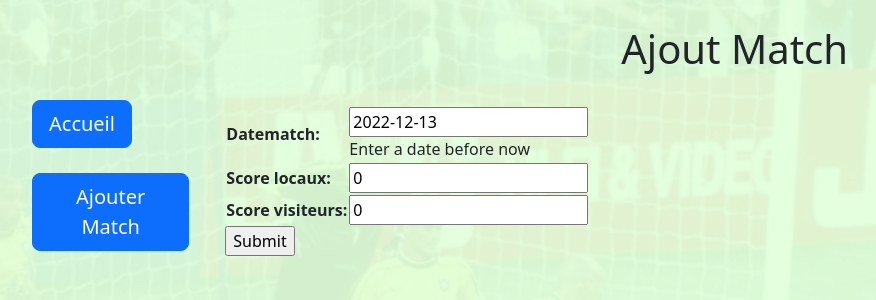
After one commit to DooM3P/mysite2, a Django app: page /game/form/1 in a window 1280 px wide. The commit adds this page. Shown: the top 300 px of the page, without its empty margins (12-888 px from the left). Run offline with Django 4.2, Linux system fonts and the light colour scheme; tables that the repository leaves empty hold one stand-in row (values such as "Sample post").

Commit message:
Version finale

```diff
--- a/game/forms.py
+++ b/game/forms.py
@@ -6,7 +6,7 @@ from game.models import Ligue, Equipe
 from django.core.exceptions import ValidationError
 from django.utils.translation import gettext_lazy as _
 
-class AddMatchForm(forms.Form):
+class add_match_form(forms.Form):
     nom_match = forms.CharField(
         help_text="Nom du Match"
     )
@@ -52,7 +52,31 @@ class AddMatchForm(forms.Form):
         data = self.cleaned_data['datematch']
         # Check if a date is not in the past.
         if data > datetime.date.today():
-            raise ValidationError(_('Invalid date - renewal in past'))
+            raise ValidationError(_('Date Invalide - Match pas encore joué'))
 
         # Remember to always return the cleaned data.
         return data
+
+class modify_matchForm(forms.Form):
+
+    datematch = forms.DateField(
+        help_text="Enter a date before now"
+        )
+
+    score_locaux = forms.IntegerField()
+    score_visiteurs = forms.IntegerField()
+
+    def clean_score_locaux(self):
+        data = self.cleaned_data['score_locaux']
+        if not data : data = 0
+        return data
+    def clean_score_visiteurs(self):
+        data = self.cleaned_data['score_visiteurs']
+        if not data : data = 0
+        return data
+    def clean_datematch(self):
+        data = self.cleaned_data['datematch']
+        # Check if a date is not in the past.
+        if data > datetime.date.today():
+            raise ValidationError(_('Invalid date - renewal in past'))
+        return data
--- a/game/models.py
+++ b/game/models.py
@@ -5,10 +5,10 @@ import datetime
 class Equipe(models.Model):
     nom = models.CharField(max_length=70)
     ligues = models.ManyToManyField('Ligue')
-    score2 = models.IntegerField(default=0)
+    score2 = models.IntegerField(default=0) #Score de l'équipe dans la dernière ligue affichée par l'utilisateur
 
-    # @property
-    def score(self,ligue_id):
+    # @property #Abandon de ce décorateur lors de la mise en place du paramètre ligue_id
+    def score(self,ligue_id): # Calcul du score PAR LIGUE
         match =  Match.objects.filter(locaux__id__exact=self.id,ligue__id__exact=ligue_id)|Match.objects.filter(visiteur__id__exact=self.id,ligue__id__exact=ligue_id)
         score = 0
         for matches in match:
@@ -54,8 +54,8 @@ class Ligue(models.Model):
 class Match(models.Model):
     nom = models.CharField(max_length=70,default="")
     date = models.DateTimeField('date du match',default=datetime.datetime(2022, 12, 8, 8, 11, 9, 493056, tzinfo=datetime.timezone.utc))
-    locaux= models.ForeignKey(Equipe, on_delete=models.CASCADE,default="",related_name="locaux") #ou Equipe si matchs entre equipes
-    visiteur =models.ForeignKey(Equipe, on_delete=models.CASCADE,default="",related_name="visiteur") #ou Equipe si matchs entre equipes
+    locaux= models.ForeignKey(Equipe, on_delete=models.CASCADE,default="",related_name="locaux")
+    visiteur =models.ForeignKey(Equipe, on_delete=models.CASCADE,default="",related_name="visiteur")
     ligue = models.ForeignKey(Ligue, on_delete=models.CASCADE, default="")
     score_locaux = models.IntegerField(null=True, blank=True)
     score_visiteurs = models.IntegerField(null=True, blank=True)
--- a/game/static/game/style.css
+++ b/game/static/game/style.css
@@ -21,3 +21,8 @@ body:before {
     padding-bottom: 25px;
     padding-top: 25px;
 }
+
+.marge {
+    margin-top : 100px;
+    margin-bottom : 25px;
+}
--- /dev/null
+++ b/game/templates/game/modify_match.html
@@ -0,0 +1,26 @@
+<!doctype html>
+<html lang="en">
+    <head>
+        <meta charset="utf-8">
+        <title> Ajout du score au Match </title>
+        <link href="https://cdn.jsdelivr.net/npm/bootstrap@5.2.3/dist/css/bootstrap.min.css" rel="stylesheet" integrity="sha384-rbsA2VBKQhggwzxH7pPCaAqO46MgnOM80zW1RWuH61DGLwZJEdK2Kadq2F9CUG65" crossorigin="anonymous">
+    </head>
+    {% extends "game/page.html" %}
+    {% block content %}
+    <body>
+        {% load static %}
+        <link rel="stylesheet" href="{% static 'game/style.css' %}">
+        <script src="https://cdn.jsdelivr.net/npm/bootstrap@5.2.3/dist/js/bootstrap.bundle.min.js" integrity="sha384-kenU1KFdBIe4zVF0s0G1M5b4hcpxyD9F7jL+jjXkk+Q2h455rYXK/7HAuoJl+0I4" crossorigin="anonymous"></script>
+        <h1 class="titre">Ajout Match</h1>
+        <form action="" method="post">
+            {% csrf_token %}
+            <div class="container">
+            <table>
+                {{ form.as_table }}
+            </table>
+            <input type="submit" value="Submit">
+            </div class="container">
+        </form>
+    {% endblock %}
+    </body>
+</html>
--- a/game/templates/game/page.html
+++ b/game/templates/game/page.html
@@ -13,7 +13,7 @@
       <div class="col-sm-2">
       {% block sidebar %}
         <ul class="sidebar-nav">
-          <a href="{% url 'game:ligues' %}" class="btn btn-primary btn-lg btn-block">Accueil</a>
+          <a href="{% url 'game:ligues' %}" class="btn btn-primary btn-lg btn-block marge">Accueil</a>
           <a href="{% url 'game:Add-Match' %}" class="btn btn-primary btn-lg btn-block">Ajouter Match</a>
         </ul>
      {% endblock %}
--- a/game/urls.py
+++ b/game/urls.py
@@ -7,6 +7,7 @@ urlpatterns = [
     path('', views.LigueView.as_view(), name='ligues'),
     path('class_equipes/<int:ligue_id>', views.EquipesView.as_view(), name='class_equipes'),
     path('<int:pk>/', views.EquipeView.as_view(), name='detail'),
-    path('form', views.AddMatch, name='Add-Match'),
-    path('CreateMatches/<int:ligue_id>', views.CreateMatches, name='CreateMatches')
+    path('form', views.add_match, name='Add-Match'),
+    path('form/<int:match_id>', views.modify_match, name='Modify-Match'),
+    path('create_matches/<int:ligue_id>', views.create_matches, name='create_matches')
 ]
--- a/game/views.py
+++ b/game/views.py
@@ -2,7 +2,7 @@ from django.shortcuts import get_object_or_404, render #A privilegier
 from django.http import HttpResponseRedirect
 from django.urls import reverse
 from django.views import generic
-from game.forms import AddMatchForm
+from game.forms import add_match_form, modify_matchForm
 import datetime
 
 
@@ -39,15 +39,13 @@ class LigueView(generic.ListView):
         """Return the teams sorted by score."""
         return sorted(Ligue.objects.all(), key = lambda p: p.nom)
 
-def AddMatch(request#, pk
-):
-    # book_instance = get_object_or_404(BookInstance, pk=pk)
-    match = Match(nom="Match de Test", locaux=Equipe.objects.get(id=1), visiteur=Equipe.objects.get(id=2),ligue=Ligue(nom = "Ligue Internationale"), score_locaux=3, score_visiteurs=7 )
+def add_match(request):
+    match = Match(nom="Match de Test", locaux=Equipe.objects.get(id=1), visiteur=Equipe.objects.get(id=2),ligue=Ligue(nom = "Ligue Internationale"),)
     # If this is a POST request then process the Form data
     if request.method == 'POST':
 
         # Create a form instance and populate it with data from the request (binding):
-        form = AddMatchForm(request.POST)
+        form = add_match_form(request.POST)
 
         # Check if the form is valid:
         if form.is_valid():
@@ -66,7 +64,7 @@ def AddMatch(request#, pk
     # If this is a GET (or any other method) create the default form.
     else:
         proposed_datematch = datetime.date.today()
-        form = AddMatchForm(initial={'datematch': proposed_datematch,
+        form = add_match_form(initial={'datematch': proposed_datematch,
             'score_locaux': 0,
             'score_visiteurs':0
         }
@@ -79,7 +77,7 @@ def AddMatch(request#, pk
 
     return render(request, 'game/add_match.html', context)
 
-def CreateMatches(request, ligue_id):
+def create_matches(request, ligue_id):
     equipes = Equipe.objects.filter(ligues=ligue_id)
     for i in equipes:
         equipes = equipes.exclude(id=i.id)
@@ -89,3 +87,37 @@ def CreateMatches(request, ligue_id):
             if Match.objects.filter(locaux=j,visiteur=i,ligue=Ligue.objects.get(id=ligue_id)).count() == 0:
                 Match(nom="Test", locaux=j, visiteur=i, ligue=Ligue.objects.get(id=ligue_id)).save()
     return HttpResponseRedirect(reverse('game:class_equipes',kwargs={'ligue_id': ligue_id}))
+
+def modify_match(request, match_id):
+    match = Match.objects.get(id=match_id)
+    # If this is a POST request then process the Form data
+    if request.method == 'POST':
+
+        # Create a form instance and populate it with data from the request (binding):
+        form = modify_matchForm(request.POST)
+
+        # Check if the form is valid:
+        if form.is_valid():
+            # process the data in form.cleaned_data as required (here we just write it to the model due_back field)
+            match.date=form.clean_datematch()
+            match.score_locaux=form.clean_score_locaux()
+            match.score_visiteurs=form.clean_score_visiteurs()
+            match.save()
+            # redirect to a new URL:
+            return HttpResponseRedirect(reverse('game:ligues'))
+
+    # If this is a GET (or any other method) create the default form.
+    else:
+        proposed_datematch = datetime.date.today()
+        form = modify_matchForm(initial={'datematch': proposed_datematch,
+            'score_locaux': 0,
+            'score_visiteurs':0
+        }
+        )
+
+    context = {
+        'form': form,
+        'match': match,
+    }
+
+    return render(request, 'game/modify_match.html', context)
```
Also changed, not shown: game/templates/game/class_equipes.html (+18 -3 lines), game/templates/game/detail.html (+25 -5 lines), game/templates/game/index.html (+4 -4 lines), 1 other file.
